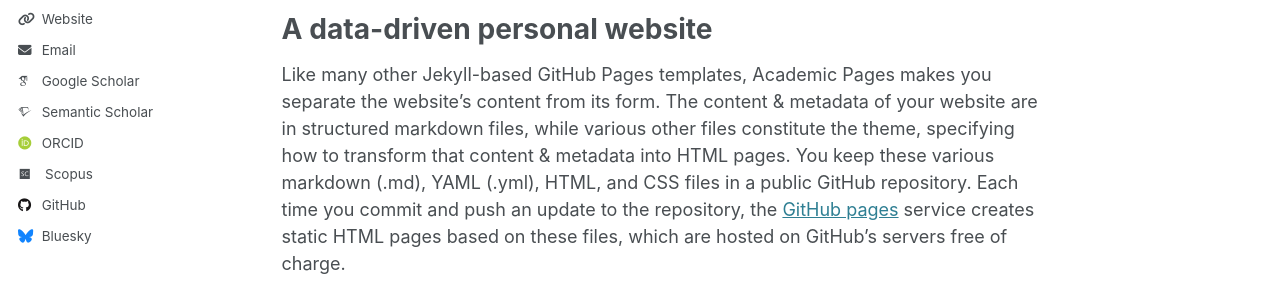
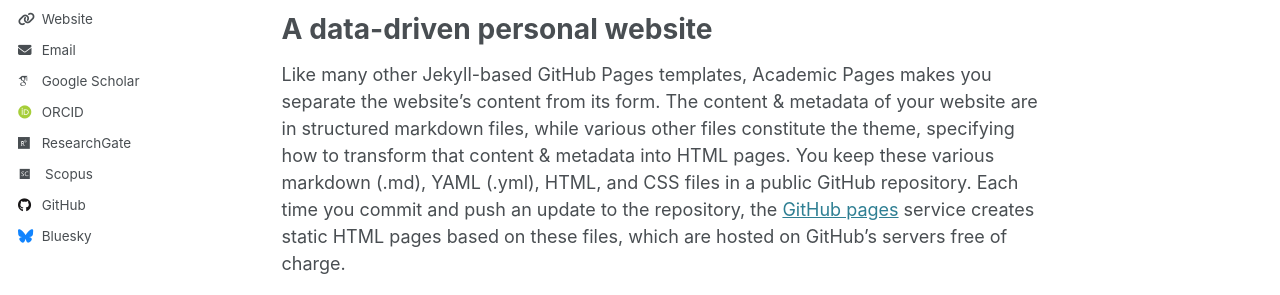
Before and after one commit to anastasianika/anastasianika.github.io, a Jekyll site: the page built from _pages/about.md, in a window 1280 px wide. Shown: the part 430-725 px from the top of the page. Built offline with Jekyll 4.4.1, drawn with Linux system fonts in a browser that asks for light colours; some web fonts are replaced; part of the change alters nothing that is shown.

Commit message:
Update _config.yml

```diff
--- a/_config.yml
+++ b/_config.yml
@@ -35,9 +35,9 @@ author:
   googlescholar    : "https://scholar.google.fr/citations?hl=en&user=IWMsgoUAAAAJ"
   impactstory      : # URL
   orcid            : "http://orcid.org/0000-0003-1031-1753"
-  semantic         : "https://sciprofiles.com/profile/848014" # URL
+  semantic         : # "https://sciprofiles.com/profile/848014" # URL
   pubmed           : # "https://www.ncbi.nlm.nih.gov/pubmed/?term=anastasia+nika"
-  researchgate     : # URL
+  researchgate     : "https://www.researchgate.net/profile/Anastasia-Nika" # URL
   scopus           : "https://www.scopus.com/authid/detail.uri?authorId=57216288407" # URL
   sciprofiles      : "https://sciprofiles.com/profile/848014"
 
```
